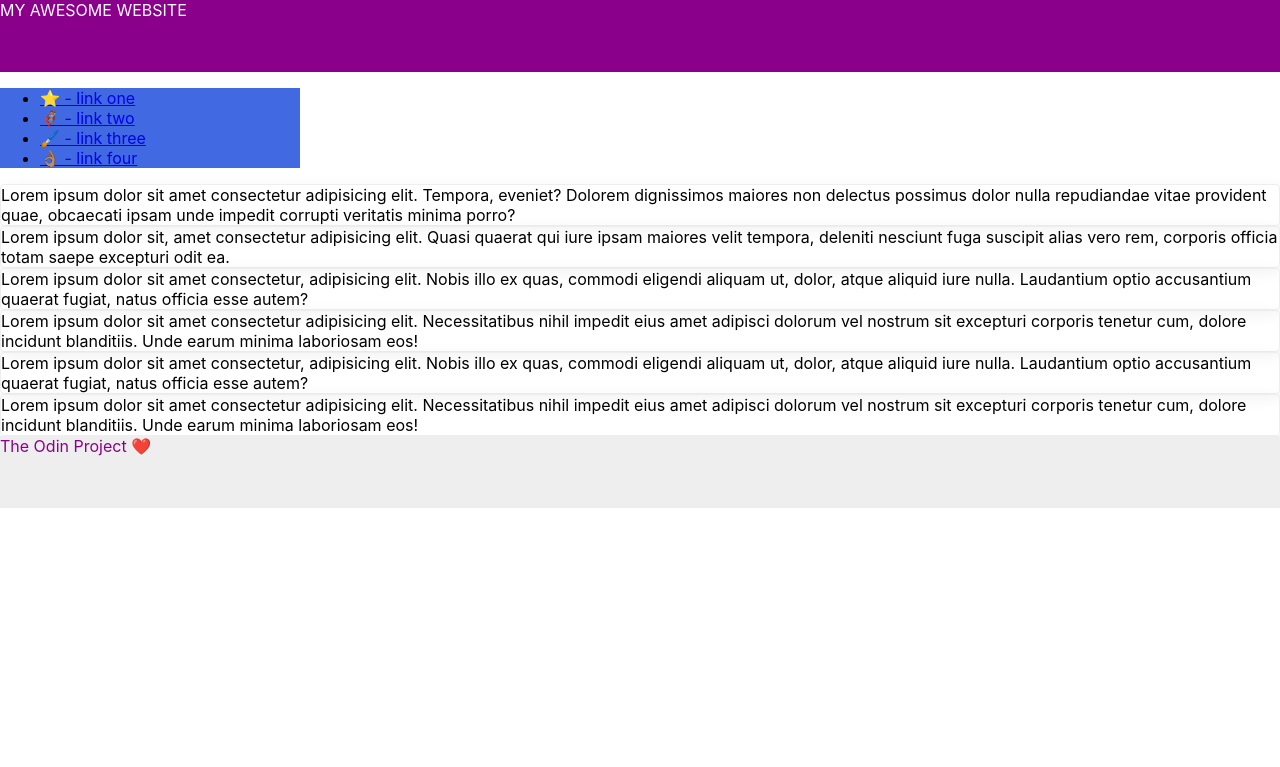
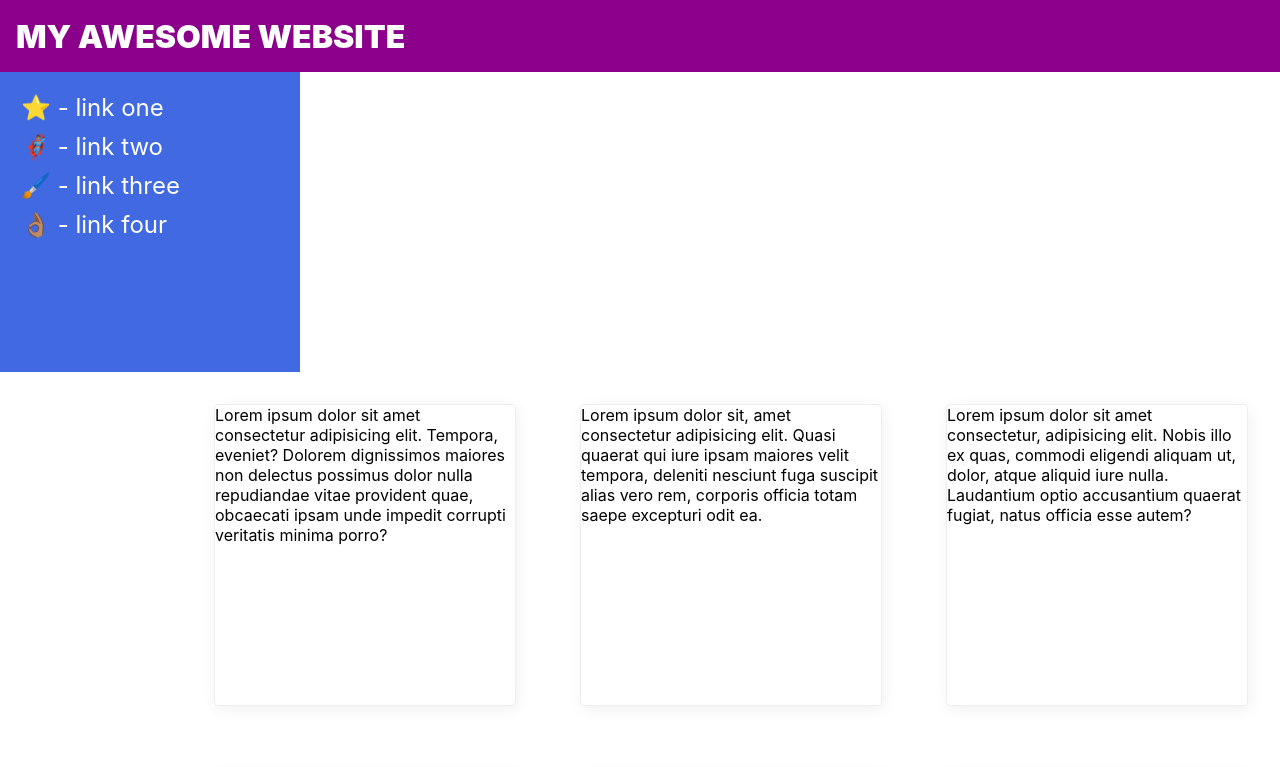
Before and after one commit to leann1109/CSS-Methods, a plain HTML site: page flex/07-flex-layout-2/index.html in a window 1280 px wide. Shown: the top 767 px of the page. Drawn offline with Linux system fonts and the light colour scheme.

Commit message:
flexbox exercise 7

```diff
--- a/flex/07-flex-layout-2/index.html
+++ b/flex/07-flex-layout-2/index.html
@@ -21,12 +21,14 @@
       </ul>
     </div>
 
+    <div class="card-grid">
       <div class="card">Lorem ipsum dolor sit amet consectetur adipisicing elit. Tempora, eveniet? Dolorem dignissimos maiores non delectus possimus dolor nulla repudiandae vitae provident quae, obcaecati ipsam unde impedit corrupti veritatis minima porro?</div>
       <div class="card">Lorem ipsum dolor sit, amet consectetur adipisicing elit. Quasi quaerat qui iure ipsam maiores velit tempora, deleniti nesciunt fuga suscipit alias vero rem, corporis officia totam saepe excepturi odit ea.</div>
       <div class="card">Lorem ipsum dolor sit amet consectetur, adipisicing elit. Nobis illo ex quas, commodi eligendi aliquam ut, dolor, atque aliquid iure nulla. Laudantium optio accusantium quaerat fugiat, natus officia esse autem?</div>
       <div class="card">Lorem ipsum dolor sit amet consectetur adipisicing elit. Necessitatibus nihil impedit eius amet adipisci dolorum vel nostrum sit excepturi corporis tenetur cum, dolore incidunt blanditiis. Unde earum minima laboriosam eos!</div>
       <div class="card">Lorem ipsum dolor sit amet consectetur, adipisicing elit. Nobis illo ex quas, commodi eligendi aliquam ut, dolor, atque aliquid iure nulla. Laudantium optio accusantium quaerat fugiat, natus officia esse autem?</div>
       <div class="card">Lorem ipsum dolor sit amet consectetur adipisicing elit. Necessitatibus nihil impedit eius amet adipisci dolorum vel nostrum sit excepturi corporis tenetur cum, dolore incidunt blanditiis. Unde earum minima laboriosam eos!</div>
+    </div>
 
     <div class="footer">
       The Odin Project ❤️
--- a/flex/07-flex-layout-2/style.css
+++ b/flex/07-flex-layout-2/style.css
@@ -1,29 +1,82 @@
+/*
+- You will need to change the flex-direction to push the footer down.
+- You will need to add some divs as containers to get things to line up correctly.
+- `flex-wrap` will help get the cards aligned correctly.
+-  Make sure you define how much space the cards should take up, in order for `flex-wrap` to work as intended.
+
+- The cards are arranged horizontally, but wrap to multiple lines when they run out of room on the page.
+*/
+
 body {
   font-family: -apple-system, BlinkMacSystemFont, 'Segoe UI', Roboto, Oxygen, Ubuntu, Cantarell, 'Open Sans', 'Helvetica Neue', sans-serif;
   margin: 0;
   min-height: 100vh;
+  display: flex;
+  flex-direction: column;
+  flex: 1;
+}
+
+ul {
+  list-style-type: none;
+  margin: 0;
+  padding: 0;
+}
+
+a {
+  text-decoration: none;
+  color: white;
+  font-size: 24px;
+}
+
+li {
+  padding: 5px;
 }
 
 .header {
   height: 72px;
   background: darkmagenta;
   color: white;
+  font-size: 32px;
+  font-weight: 900;
+  padding-left: 16px;
+  display: flex;
+  align-items: center;
+}
+
+.sidebar {
+  width: 300px;
+  background: royalblue;
+  box-sizing: border-box;
+  padding: 16px;
+  display: flex;
+  flex-direction: row;
+  flex: 1 0 300px;
+  justify-content: start;
+}
+
+.card {
+  border: 1px solid #eee;
+  box-shadow: 2px 4px 16px rgba(0,0,0,.06);
+  border-radius: 4px;
+  display: flex;
+  flex-wrap: wrap;
+  margin: 32px;
+  width: 300px;
+  height: 300px;
+}
+
+.card-grid {
+  display: flex;
+  flex-wrap: wrap;
+  flex: 1;
+  justify-content: end;
 }
 
 .footer {
   height: 72px;
   background: #eee;
   color: darkmagenta;
+  display: flex;
+  justify-content: center;
+  align-items: center;
 }
-
-.sidebar {
-  width: 300px;
-  background: royalblue;
-  box-sizing: border-box;
-}
-
-.card {
-  border: 1px solid #eee;
-  box-shadow: 2px 4px 16px rgba(0,0,0,.06);
-  border-radius: 4px;
-}
```
Lines whose indentation alone changed are shown as unchanged.
